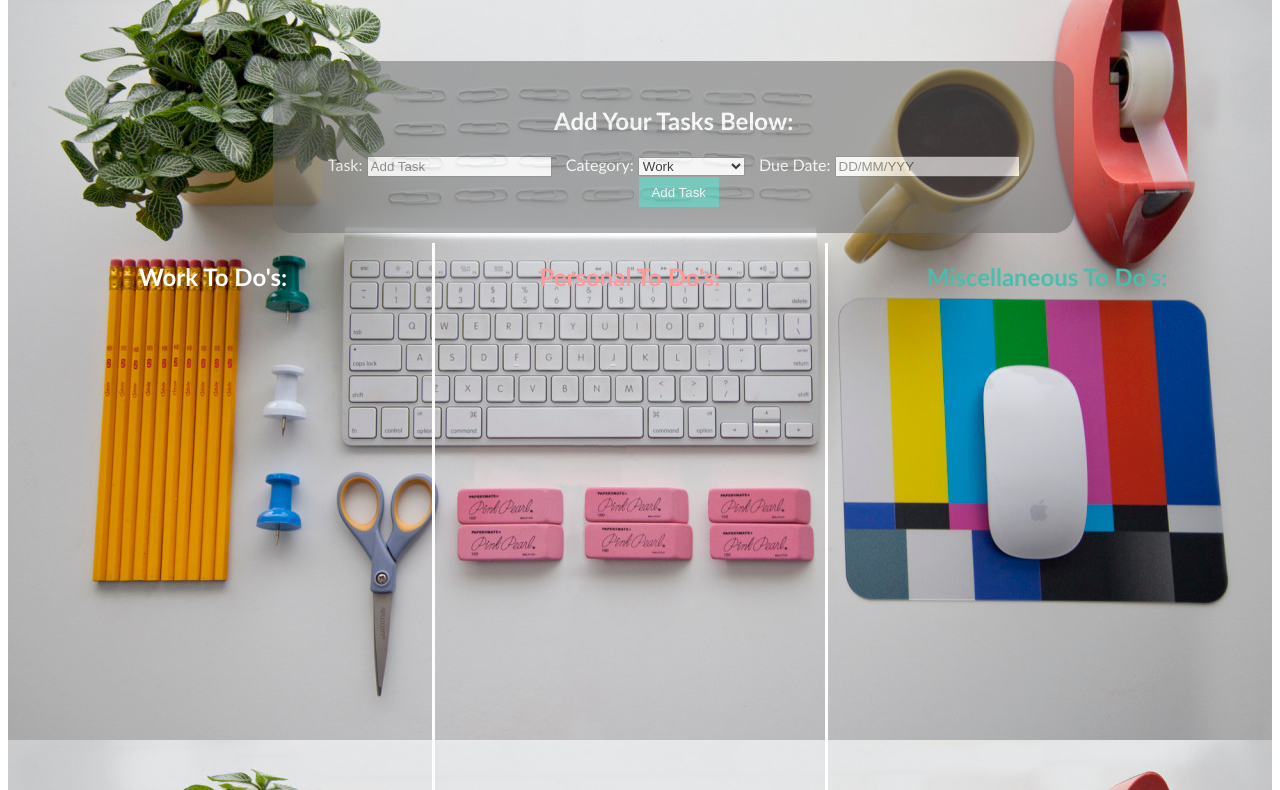
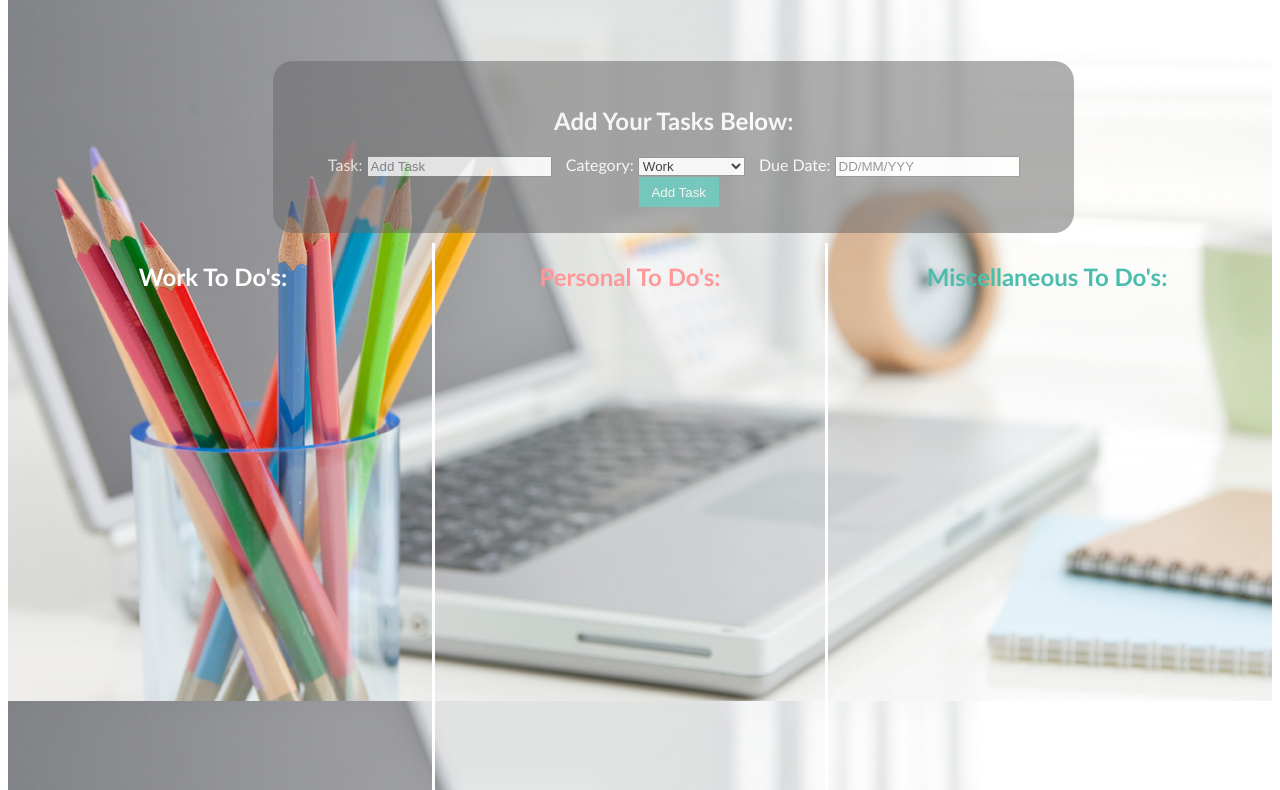
Before and after one commit to ECohn-fewd94/ECohn-fewd94.github.io, a plain HTML site: page index.html in a window 1280 px wide. Shown: the part 85-875 px from the top of the page. Drawn offline with nearby package versions, Linux system fonts and the light colour scheme.

Commit message:
new background image

```diff
--- a/style.css
+++ b/style.css
@@ -1,5 +1,5 @@
 #background_img{
-	background-image: url("test_pic.jpeg");
+	background-image: url("FengShui_Feat.jpeg");
 	min-width: 1024px;
   	width: 100%;
   	height: auto;
```
